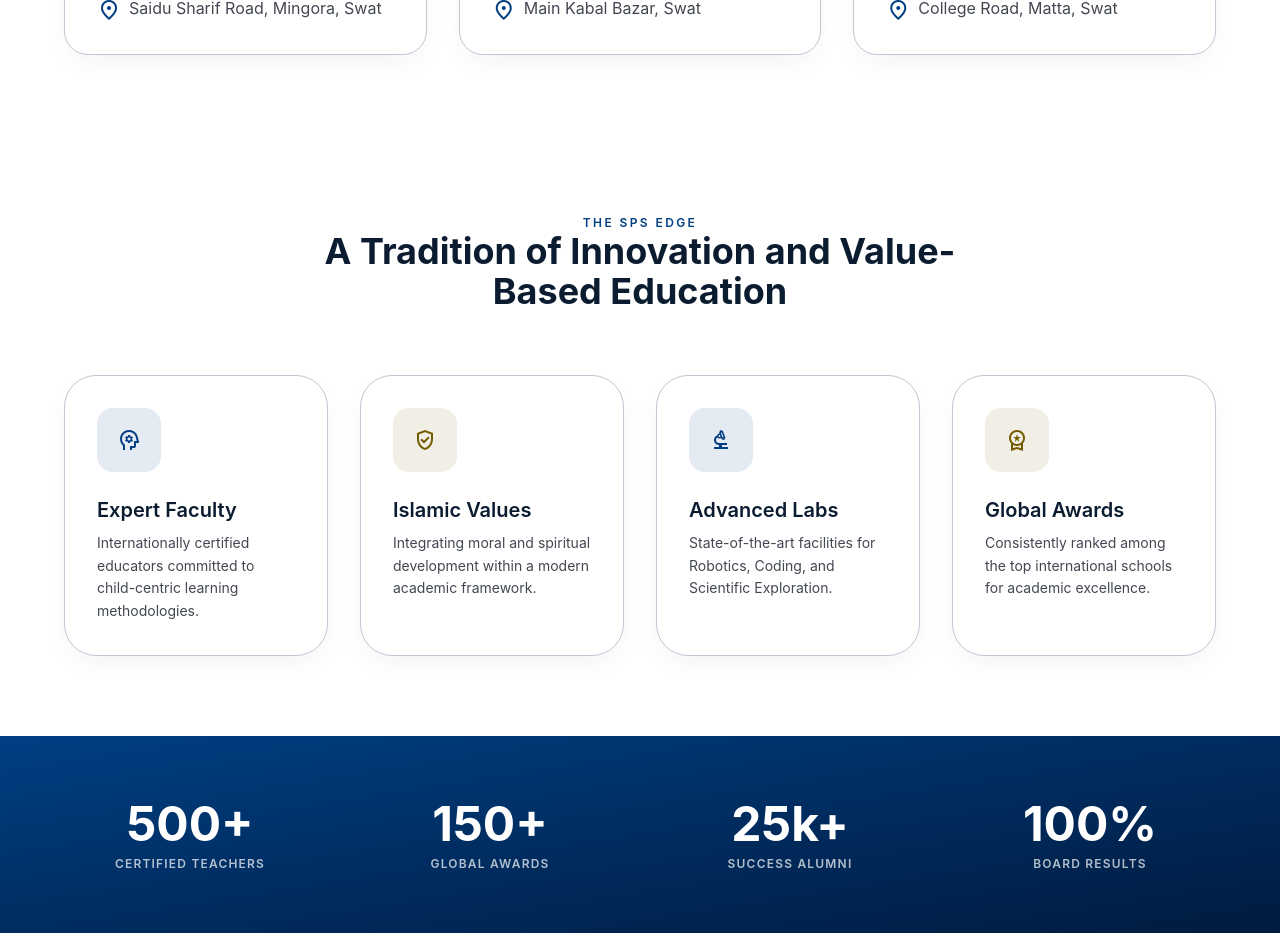
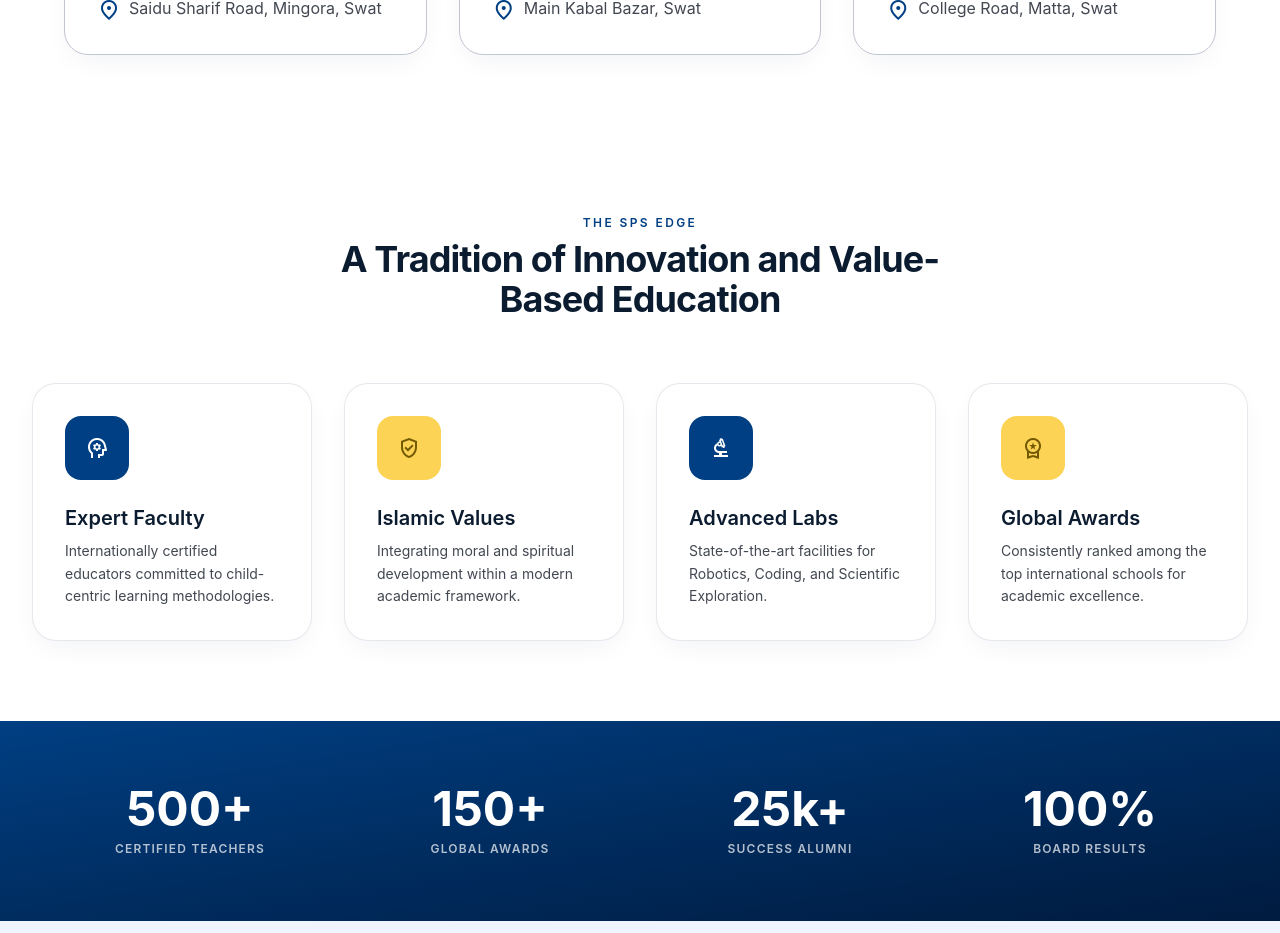
Before and after one commit to Abbassher55/sps-website, a React (Vite) app: page / in a window 1280 px wide. Shown: the part 3000-3933 px from the top of the page. Built offline with nearby package versions, Linux system fonts and the light colour scheme.

Commit message:
Update WhyChooseSps.jsx

```diff
--- a/src/pages/Home/WhyChooseSps.jsx
+++ b/src/pages/Home/WhyChooseSps.jsx
@@ -4,48 +4,73 @@
       icon: 'psychology',
       title: 'Expert Faculty',
       desc: 'Internationally certified educators committed to child-centric learning methodologies.',
-      iconBg: 'bg-[#003f83]/10',
-      iconText: 'text-[#003f83]'
+      accent: 'primary'
     },
     {
       icon: 'verified_user',
       title: 'Islamic Values',
       desc: 'Integrating moral and spiritual development within a modern academic framework.',
-      iconBg: 'bg-[#745b00]/10',
-      iconText: 'text-[#745b00]'
+      accent: 'secondary'
     },
     {
       icon: 'biotech',
       title: 'Advanced Labs',
       desc: 'State-of-the-art facilities for Robotics, Coding, and Scientific Exploration.',
-      iconBg: 'bg-[#003f83]/10',
-      iconText: 'text-[#003f83]'
+      accent: 'primary'
     },
     {
       icon: 'workspace_premium',
       title: 'Global Awards',
       desc: 'Consistently ranked among the top international schools for academic excellence.',
-      iconBg: 'bg-[#745b00]/10',
-      iconText: 'text-[#745b00]'
+      accent: 'secondary'
     }
   ];
 
   return (
-    <section className="py-20 max-w-[1280px] mx-auto px-4 md:px-16">
+    <section className="dark:bg-surface-dim py-20 max-w-7xl mx-auto px-4 sm:px-6 lg:px-8 transition-colors duration-300">
+      {/* Header */}
       <div className="text-center max-w-2xl mx-auto mb-16">
-        <p className="text-xs font-semibold text-[#003f83] tracking-[0.2em] uppercase">The SPS Edge</p>
-        <h2 className="text-3xl sm:text-4xl font-bold text-[#0b1c30]">A Tradition of Innovation and Value-Based Education</h2>
+        <p className="text-xs font-semibold text-primary dark:text-secondary tracking-[0.2em] uppercase">
+          The SPS Edge
+        </p>
+        <h2 className="text-3xl sm:text-4xl font-bold text-on-surface tracking-tight mt-2">
+          A Tradition of Innovation and Value-Based Education
+        </h2>
       </div>
-      <div className="grid grid-cols-1 md:grid-cols-2 lg:grid-cols-4 gap-8">
-        {attributes.map((attr, idx) => (
-          <div key={idx} className="p-8 rounded-[2rem] bg-white border border-[#c2c6d3] shadow-[0_10px_30px_-10px_rgba(13,44,84,0.08)] hover:bg-[#003f83] group transition-all">
-            <div className={`w-16 h-16 rounded-2xl ${attr.iconBg} flex items-center justify-center ${attr.iconText} group-hover:bg-white/20 group-hover:text-white mb-6`}>
-              <span className="material-symbols-outlined text-3xl">{attr.icon}</span>
+
+      {/* Cards Grid */}
+      <div className="grid grid-cols-1 md:grid-cols-2 lg:grid-cols-4 gap-6 sm:gap-8">
+        {attributes.map((attr, idx) => {
+          const isPrimary = attr.accent === 'primary';
+
+          return (
+            <div
+              key={idx}
+              className="p-8 rounded-3xl bg-surface-container-lowest dark:bg-surface-container border border-outline-variant/40 premium-shadow hover:bg-primary hover:border-primary dark:hover:bg-primary-container dark:hover:border-primary-container group transition-all duration-300 hover:-translate-y-1"
+            >
+              {/* Icon Container */}
+              <div
+                className={`w-16 h-16 rounded-2xl flex items-center justify-center mb-6 transition-colors duration-300 ${
+                  isPrimary
+                    ? 'bg-primary text-white dark:bg-primary-container group-hover:bg-white/20 group-hover:text-white dark:group-hover:bg-white/20 dark:group-hover:text-white'
+                    : 'bg-secondary-container text-on-secondary-container dark:bg-secondary-container dark:text-white group-hover:bg-white/20 group-hover:text-white dark:group-hover:bg-white/20 dark:group-hover:text-white'
+                }`}
+              >
+                <span className="material-symbols-outlined text-3xl select-none">
+                  {attr.icon}
+                </span>
+              </div>
+
+              {/* Title & Description */}
+              <h3 className="text-lg sm:text-xl font-semibold text-on-surface group-hover:text-white dark:group-hover:text-on-primary-container mb-2 transition-colors duration-200">
+                {attr.title}
+              </h3>
+              <p className="text-sm text-on-surface-variant group-hover:text-white/80 dark:group-hover:text-on-primary-container/80 leading-relaxed transition-colors duration-200">
+                {attr.desc}
+              </p>
             </div>
-            <h4 className="text-lg sm:text-xl font-semibold group-hover:text-white mb-2 text-[#0b1c30]">{attr.title}</h4>
-            <p className="text-sm text-[#424751] group-hover:text-white/80 leading-relaxed">{attr.desc}</p>
-          </div>
-        ))}
+          );
+        })}
       </div>
     </section>
   );
```
